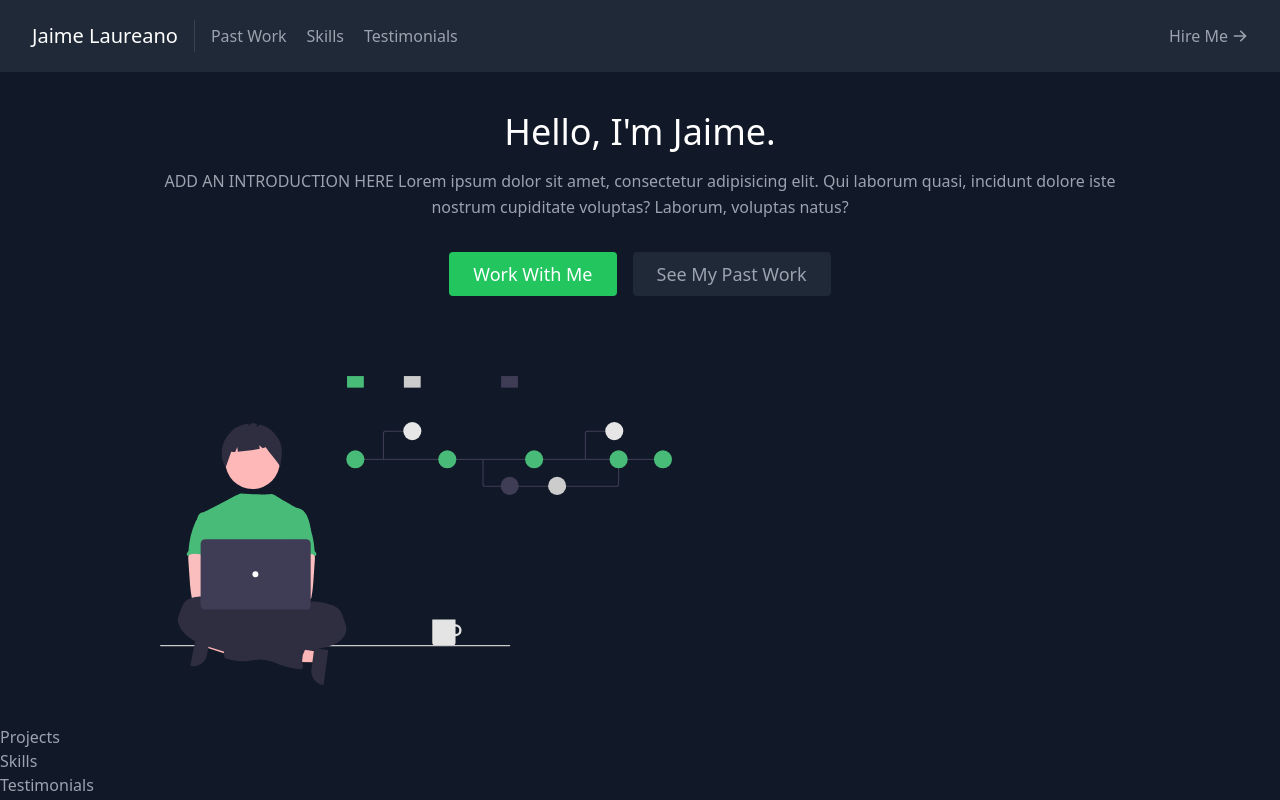
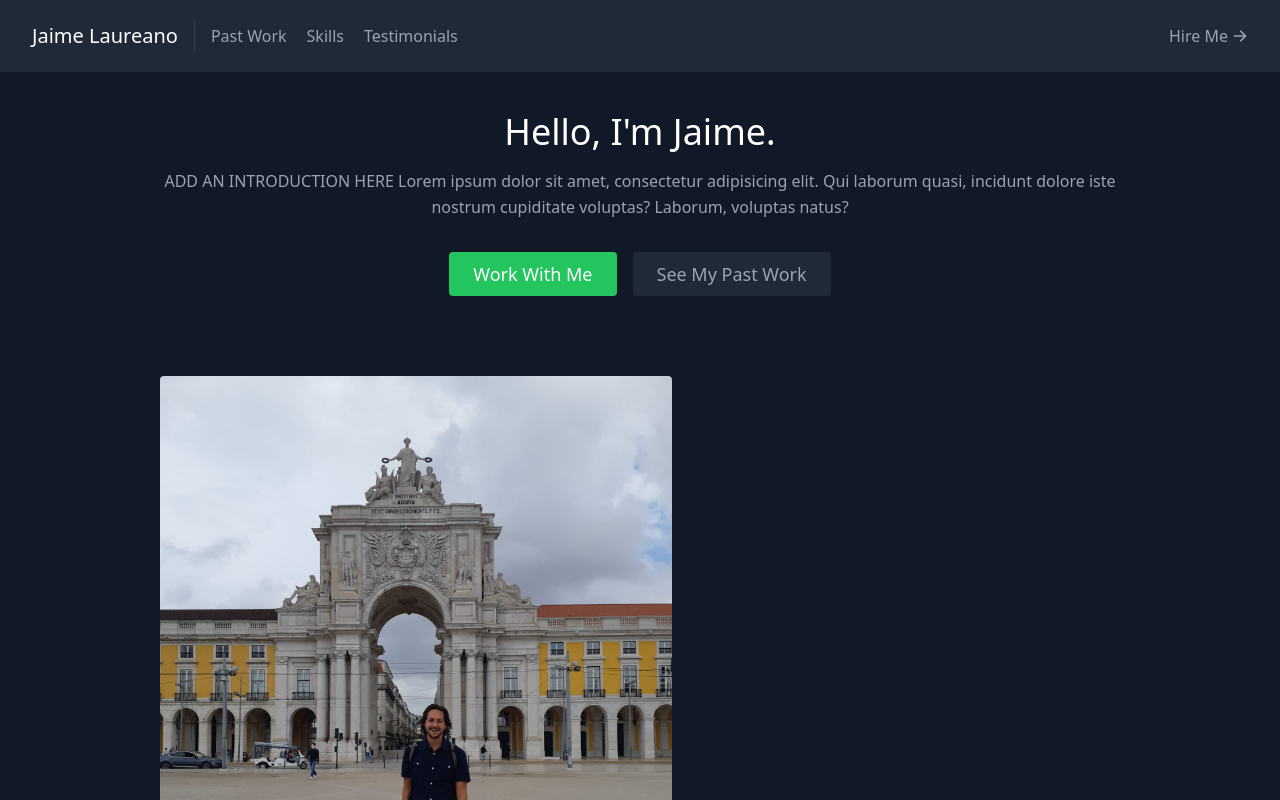
Before and after one commit to Jaime-Laureano/portfolio, a React (Create React App) app: page / in a window 1280 px wide. Shown: the top 800 px of the page. Built offline with nearby package versions, Linux system fonts and the light colour scheme.

Commit message:
Adding images  and working on object positioning in About component

```diff
--- a/src/components/About.js
+++ b/src/components/About.js
@@ -33,7 +33,7 @@ function About() {
           <img
             className="object-cover object-center rounded"
             alt="hero"
-            src="./coding.svg"
+            src="./me2.jpeg"
           />
         </div>
       </div>
```
Also changed, not shown: public/me1.jpg (added), public/me2.jpeg (added).
